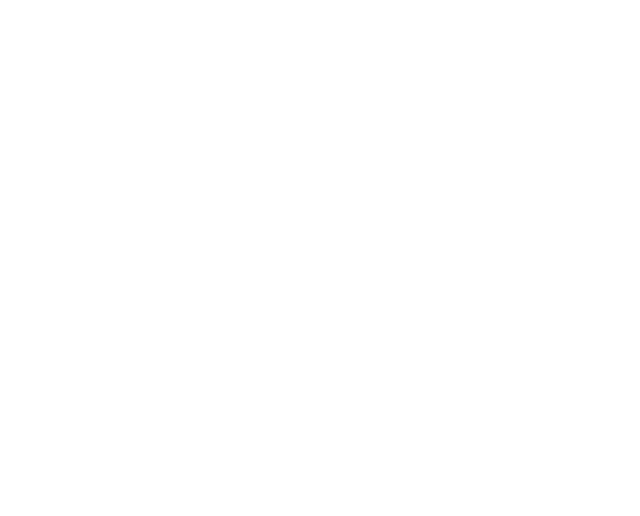
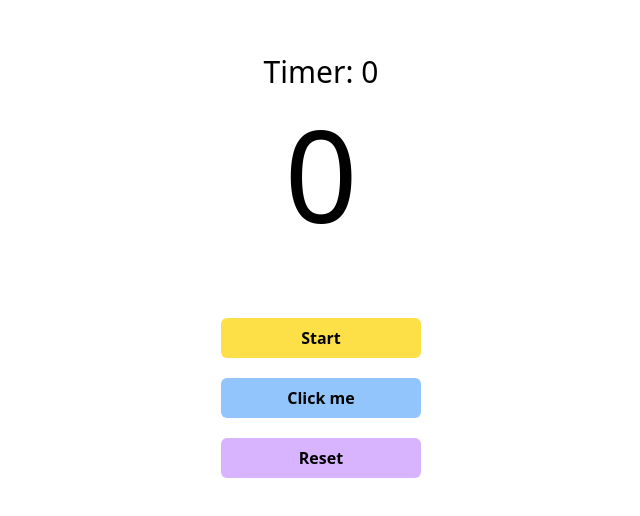
Before and after one commit to cvthang56th2/vue-projects, a Vue app: page /#/click-game in a window 1280 px wide. Before the commit this address had no page. Shown: the part 134-650 px from the top of the page, without its empty margins (319-959 px from the left). Built offline with nearby package versions, Linux system fonts and the light colour scheme.

Commit message:
add click game

```diff
--- a/src/main.js
+++ b/src/main.js
@@ -3,11 +3,13 @@
 import './style.css'
 import App from './App.vue'
 import Home from './pages/Home.vue'
+import ClickGame from './pages/ClickGame.vue'
 
 const app = createApp(App)
 
 const routes = [
   { path: '/', component: Home },
+  { path: '/click-game', component: ClickGame },
 ]
 const router = createRouter({
   // 4. Provide the history implementation to use. We are using the hash history for simplicity here.
--- a/src/pages/ClickGame.vue
+++ b/src/pages/ClickGame.vue
@@ -1,15 +1,43 @@
+<script setup>
+import { ref } from 'vue';
+
+const time = ref(0)
+const clicked = ref(0)
+let interval
+const start = () => {
+  clicked.value = 0
+  time.value = 10
+  clearInterval(interval)
+  interval = setInterval(() => {
+    time.value--
+    if (time.value === 0) {
+      clearInterval(interval)
+    }
+  }, 1000)
+}
+const onClick = () => {
+  if (time.value > 0) {
+    clicked.value++
+  }
+}
+const reset = () => {
+  clicked.value = 0
+  time.value = 0
+  clearInterval(interval)
+}
+</script>
 <template>
-  <div>
-    <div>Timer: 0</div>
-    <div>0</div>
-    <div>
-      <button>Start</button>
+  <div class="h-screen flex flex-col items-center justify-center">
+    <div class="text-3xl">Timer: {{time}}</div>
+    <div class="text-9xl mt-5">{{clicked}}</div>
+    <div class="mt-20">
+      <button class="bg-yellow-300 hover:bg-yellow-400 font-semibold py-2 w-[200px] rounded-md" @click="start">Start</button>
     </div>
-    <div>
-      <button>Click me</button>
+    <div class="mt-5">
+      <button class="bg-blue-300 hover:bg-blue-400 font-semibold py-2 w-[200px] rounded-md" @click="onClick">Click me</button>
     </div>
-    <div>
-      <button>Reset</button>
+    <div class="mt-5">
+      <button class="bg-purple-300 hover:bg-purple-400 font-semibold py-2 w-[200px] rounded-md" @click="reset">Reset</button>
     </div>
   </div>
 </template>
--- a/src/style.css
+++ b/src/style.css
@@ -0,0 +1,3 @@
+@tailwind base;
+@tailwind components;
+@tailwind utilities;
```
